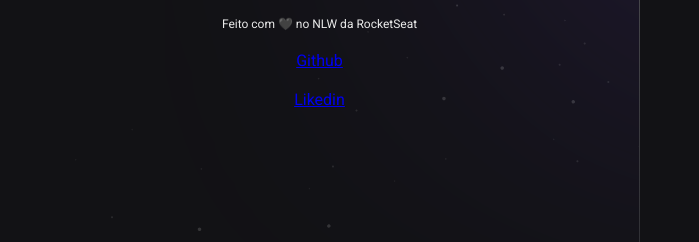
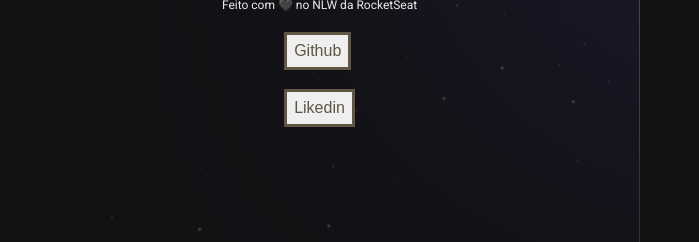
Before and after one commit to philipear/NLW-SapceTime, a plain HTML site: page index.html in a window 1280 px wide. Shown: the part 510-752 px from the top of the page, 0-699 px from the left. Drawn offline with Linux system fonts and the light colour scheme.

Commit message:
Add button

```diff
--- a/index.html
+++ b/index.html
@@ -25,9 +25,12 @@
       </p>
 
       <span>Feito com 🖤 no NLW da RocketSeat</span>
-      <a href="https://github.com/philipear" target="_blank">Github</a>
-      <a href="https://www.linkedin.com/in/philipearaujolog/" target="_blank">Likedin</a>
+      <div>
 
+          <a href="https://github.com/philipear" target="_blank"><button>Github</button></a><br><br>
+          <a href="https://www.linkedin.com/in/philipearaujolog/" target="_blank"><button>Likedin</button></a>
+
+      </div>
     </aside>
     <nav>
       <a
--- a/styles.css
+++ b/styles.css
@@ -139,8 +139,8 @@ aside span {
 }
 
 @media (max-width: 768px) {
-  :root{
-    font-size:14px;
+  :root {
+    font-size: 14px;
   }
 
   body {
@@ -159,3 +159,11 @@ aside span {
     padding: 22px;
   }
 }
+
+button {
+  font-size: medium;
+  border-image: linear-gradient(#727275, #2c2c31) 1;
+  padding: 7px;
+  border: solid;
+  color: #5f5643;
+}
```
